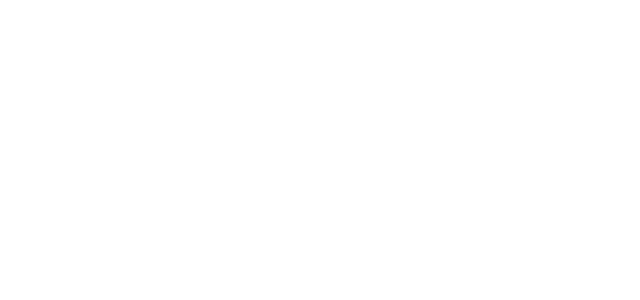
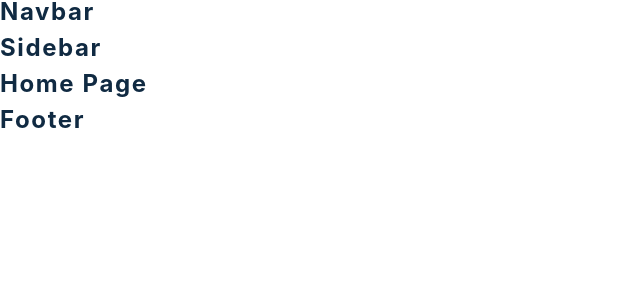
Before and after one commit to ioannis-sporidis/ra-online-store, a React (Create React App) app: page / in a window 1280 px wide. Shown: the top 300 px of the page, without its empty margins (0-640 px from the left). Built offline with nearby package versions, Linux system fonts and the light colour scheme.

Commit message:
Setup basic routes with react-router-dom

```diff
--- a/src/App.js
+++ b/src/App.js
@@ -1,8 +1,23 @@
 import React from 'react';
+import { Routes, Route } from 'react-router-dom';
+import { Home, Products, SingleProduct, Cart, Checkout, Error, About, PrivateRoute } from './pages';
+import { Navbar, Sidebar, Footer} from './components';
 
 function App() {
   return (
     <>
+    <Navbar />
+    <Sidebar />
+    <Routes>
+      <Route path='/' element={<Home />} />
+      <Route path='about' element={<About />} />
+      <Route path='cart' element={<Cart />} />
+      <Route path='products' element={<Products />} />
+      <Route path='products/:id' element={<SingleProduct />} />
+      <Route path='checkout' element={<Checkout />} />
+      <Route path='*' element={<Error />} />
+    </Routes>
+    <Footer />
     </>
   );
 }
--- a/src/components/index.js
+++ b/src/components/index.js
@@ -17,6 +17,7 @@
 import CartContent from './CarContent'
 import PageHero from './PageHero'
 import StripeCheckout from './StripeCheckout'
+
 export {
   FeaturedProducts,
   Navbar,
--- a/src/index.js
+++ b/src/index.js
@@ -1,11 +1,14 @@
 import React from 'react';
 import ReactDOM from 'react-dom';
+import App from './App';
+import {BrowserRouter} from 'react-router-dom';
 import './index.css';
-import App from './App';
 
 ReactDOM.render(
   <React.StrictMode>
-    <App />
+    <BrowserRouter>
+      <App />
+    </BrowserRouter>
   </React.StrictMode>,
   document.getElementById('root')
 );
--- a/src/pages/ProductsPage.js
+++ b/src/pages/ProductsPage.js
@@ -1,9 +1,14 @@
-import React from 'react'
-import styled from 'styled-components'
-import { Filters, ProductList, Sort, PageHero } from '../components'
+import React from 'react';
+import styled from 'styled-components';
+import { Filters, ProductList, Sort, PageHero } from '../components';
 
 const ProductsPage = () => {
-  return <h4>products page</h4>
+
+  return (
+    <>
+    <h4>All products</h4>
+    </>
+  )
 }
 
 const Wrapper = styled.div`
--- a/src/pages/SingleProductPage.js
+++ b/src/pages/SingleProductPage.js
@@ -15,7 +15,13 @@
 import { Link } from 'react-router-dom'
 
 const SingleProductPage = () => {
-  return <h4>single product page</h4>
+  let {id} = useParams();
+
+  return (
+    <>
+    <h4>single product page for: {id}</h4>
+    </>
+  )
 }
 
 const Wrapper = styled.main`
--- a/src/pages/index.js
+++ b/src/pages/index.js
@@ -0,0 +1,21 @@
+import About from './AboutPage';
+import AuthWrapper from './AuthWrapper';
+import Cart from './CartPage';
+import Checkout from './CheckoutPage';
+import Error from './ErrorPage';
+import Home from './HomePage';
+import PrivateRoute from './PrivateRoute';
+import Products from './ProductsPage';
+import SingleProduct from './SingleProductPage';
+
+export {
+    About,
+    AuthWrapper,
+    Cart,
+    Checkout,
+    Error,
+    Home,
+    PrivateRoute,
+    Products,
+    SingleProduct,
+}
```
